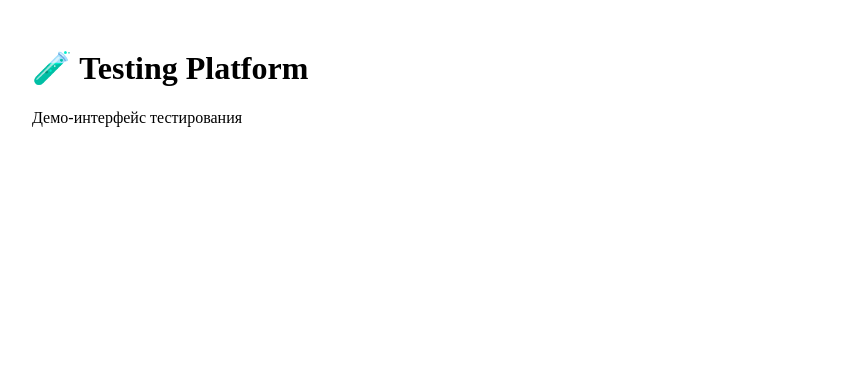
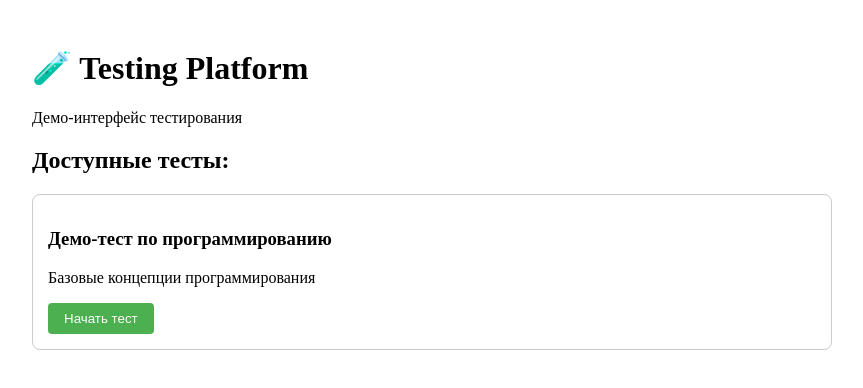
Before and after one commit to oxsapash-code/testing-platform, a React (Create React App) app in the folder frontend/: page / in a window 1280 px wide. Shown: the top 388 px of the page, without its empty margins (208-1071 px from the left). Built offline with nearby package versions, Linux system fonts and the light colour scheme.

Commit message:
Update App.js

```diff
--- a/frontend/src/App.js
+++ b/frontend/src/App.js
@@ -1,31 +1,45 @@
-import React, { useState } from 'react';
+import React, { useState, useEffect } from 'react';
 
 function App() {
-  const [topics] = useState([{
-    id: 1,
-    title: "ERP профессионал",
-    sections: [{
-      id: 1,
-      title: "Основные средства",
-      questions: [{
+  const [topics, setTopics] = useState([]);
+
+  useEffect(() => {
+    // Гарантируем что topics будет массивом
+    setTopics([
+      {
         id: 1,
-        text: "Способом приобретения основного средства может быть:",
-        answers: [
-          { id: 1, text: "Строительство (создание)" },
-          { id: 2, text: "Вклад в уставный капитал" },
-          { id: 3, text: "Безвозмездное поступление" },
-          { id: 4, text: "Варианты 1 или 2" },
-          { id: 5, text: "Варианты 1 или 3" },
-          { id: 6, text: "Варианты 1 или 2 или 3", is_correct: true }
-        ]
-      }]
-    }]
-  }]);
+        title: "Демо-тест по программированию",
+        description: "Базовые концепции программирования"
+      }
+    ]);
+  }, []);
 
   return (
     <div style={{ padding: '20px', maxWidth: '800px', margin: '0 auto' }}>
       <h1>🧪 Testing Platform</h1>
       <p>Демо-интерфейс тестирования</p>
+
+      <h2>Доступные тесты:</h2>
+      {Array.isArray(topics) && topics.map(topic => (
+        <div key={topic.id} style={{
+          border: '1px solid #ccc',
+          padding: '15px',
+          margin: '10px 0',
+          borderRadius: '8px'
+        }}>
+          <h3>{topic.title}</h3>
+          <p>{topic.description}</p>
+          <button style={{
+            padding: '8px 16px',
+            background: '#4CAF50',
+            color: 'white',
+            border: 'none',
+            borderRadius: '4px'
+          }}>
+            Начать тест
+          </button>
+        </div>
+      ))}
     </div>
   );
 }
```
